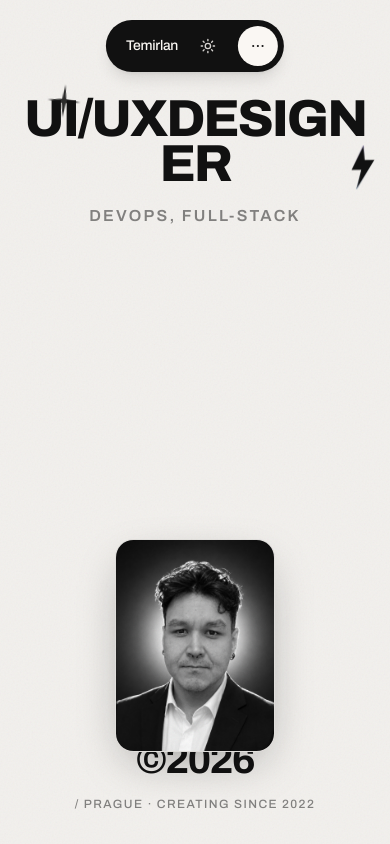
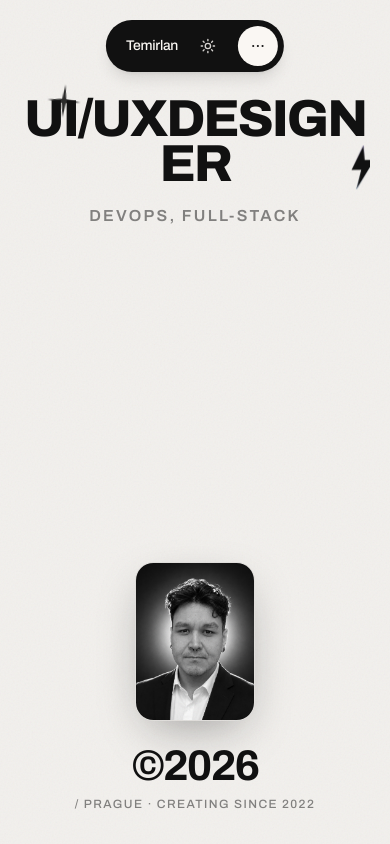
Before and after one commit to Zirvey/Zirvey, a website built with Vite: page index.html in a window 390 px wide. Shown: the top 844 px of the page. Built offline with nearby package versions, Linux system fonts and the light colour scheme; some packages are replaced by stand-ins of ours.

Commit message:
Fix mobile hero portrait overlap and flip animation.
Keep the photo in normal flow on small screens so it no longer covers ©2026, and make the scroll morph more reliable on touch.

```diff
--- a/src/animations.js
+++ b/src/animations.js
@@ -5,6 +5,8 @@ const prefersReducedMotion = window.matchMedia("(prefers-reduced-motion: reduce)
 /** Lenis smooth scroll — Majd Smooth Scroll component */
 export function initSmoothScroll() {
   if (prefersReducedMotion.matches) return null;
+  /* Native touch scroll is more reliable for the portrait morph on phones */
+  if (window.matchMedia("(hover: none) and (pointer: coarse)").matches) return null;
 
   const lenis = new Lenis({
     duration: 1.2,
@@ -64,7 +66,15 @@ export function initHeroScrollCard(lenis) {
     return;
   }
 
+  const isCoarse =
+    window.matchMedia("(hover: none) and (pointer: coarse)").matches ||
+    window.matchMedia("(max-width: 639px)").matches;
+
   let metrics = null;
+  let ticking = false;
+
+  const viewportHeight = () =>
+    window.visualViewport?.height || window.innerHeight;
 
   const measure = () => {
     const wasFloating = card.classList.contains("is-floating");
@@ -107,6 +117,7 @@ export function initHeroScrollCard(lenis) {
     card.style.filter = "";
     card.style.backfaceVisibility = "";
     card.style.transformOrigin = "";
+    card.style.webkitTransform = "";
     const img = card.querySelector("img");
     if (img) {
       img.style.removeProperty("filter");
@@ -132,14 +143,19 @@ export function initHeroScrollCard(lenis) {
     if (!metrics) measure();
 
     const scroll = lenis?.scroll ?? window.scrollY;
-    const vh = window.innerHeight;
-    const raw = Math.min(1, Math.max(0, scroll / vh));
+    const vh = viewportHeight();
+    const travel = isCoarse ? vh * 1.15 : vh;
+    const raw = Math.min(1, Math.max(0, scroll / travel));
     const progress = easeInOutCubic(raw);
     const colorMix = smoothstep(0.55, 1, progress);
-    const rotateY = Math.sin(progress * Math.PI) * 88;
+    const flipMax = isCoarse ? 36 : 88;
+    const rotateY = Math.sin(progress * Math.PI) * flipMax;
 
     hero.style.setProperty("--hero-progress", raw.toFixed(4));
-    hero.style.setProperty("--hero-title-y", `${-raw * vh * 0.26}px`);
+    hero.style.setProperty(
+      "--hero-title-y",
+      `${-raw * vh * (isCoarse ? 0.12 : 0.26)}px`,
+    );
 
     if (raw >= 0.998) {
       if (!card.classList.contains("is-settled")) settle();
@@ -159,6 +175,17 @@ export function initHeroScrollCard(lenis) {
       clearFloatingStyles();
       bioSlot.classList.remove("is-landed");
       return;
+    }
+
+    if (isCoarse && raw > 0.05 && raw < 0.95) {
+      const bioRect = bioSlot.getBoundingClientRect();
+      metrics.endDoc = {
+        left: bioRect.left + window.scrollX,
+        top: bioRect.top + window.scrollY,
+        width: bioRect.width,
+        height: bioRect.height,
+        radius: parseFloat(getComputedStyle(bioSlot).borderRadius) || 28,
+      };
     }
 
     bioSlot.classList.remove("is-landed");
@@ -181,7 +208,6 @@ export function initHeroScrollCard(lenis) {
     card.style.width = `${width}px`;
     card.style.height = `${height}px`;
     card.style.borderRadius = `${radius}px`;
-    /* Match page background so the edge-on flip never flashes a colored slab */
     const bgHex =
       getComputedStyle(document.documentElement).getPropertyValue("--color-bg").trim() ||
       "#f2f0ed";
@@ -198,9 +224,20 @@ export function initHeroScrollCard(lenis) {
       img.style.backfaceVisibility = "visible";
     }
 
-    card.style.transform = `perspective(1200px) rotateY(${rotateY}deg)`;
+    const transform = `perspective(900px) rotateY(${rotateY}deg)`;
+    card.style.transform = transform;
+    card.style.webkitTransform = transform;
     card.style.transformOrigin = "center center";
     card.style.backfaceVisibility = "visible";
+  };
+
+  const requestUpdate = () => {
+    if (ticking) return;
+    ticking = true;
+    requestAnimationFrame(() => {
+      update();
+      ticking = false;
+    });
   };
 
   measure();
@@ -213,12 +250,12 @@ export function initHeroScrollCard(lenis) {
   };
 
   window.addEventListener("resize", onResize, { passive: true });
+  window.visualViewport?.addEventListener("resize", onResize, { passive: true });
 
   if (lenis) {
-    lenis.on("scroll", update);
-  } else {
-    window.addEventListener("scroll", update, { passive: true });
+    lenis.on("scroll", requestUpdate);
   }
+  window.addEventListener("scroll", requestUpdate, { passive: true });
 }
 
 /** @deprecated alias */
--- a/src/style.css
+++ b/src/style.css
@@ -191,13 +191,13 @@ html[data-theme="dark"] body::before {
 
   /* ── Hero ── */
   .hero-section {
-    @apply relative flex min-h-[100svh] flex-col overflow-hidden px-5 pt-20 pb-6 sm:px-8 lg:px-12;
+    @apply relative flex min-h-[100svh] flex-col overflow-x-clip px-5 pt-20 pb-6 sm:px-8 lg:px-12;
     --hero-progress: 0;
     --hero-title-y: 0px;
   }
 
   .hero-stage {
-    @apply relative z-10 flex flex-1 flex-col items-center justify-start pt-[2vh];
+    @apply relative z-10 flex flex-1 flex-col items-center justify-start overflow-hidden pt-[2vh];
   }
 
   .hero-title-wrap {
@@ -251,7 +251,7 @@ html[data-theme="dark"] body::before {
   }
 
   .hero-thumb {
-    @apply pointer-events-none absolute bottom-[5.75rem] left-1/2 z-[25] m-0 w-[160px] -translate-x-1/2 overflow-hidden rounded-[1.15rem] border border-border/60 bg-bg shadow-[0_16px_48px_-14px_rgba(17,17,17,0.4)] sm:bottom-[5.5rem] sm:w-[184px] md:w-[200px];
+    @apply pointer-events-none relative z-[25] mx-auto mt-2 mb-5 w-[120px] overflow-hidden rounded-[1.15rem] border border-border/60 bg-bg shadow-[0_16px_48px_-14px_rgba(17,17,17,0.4)] sm:absolute sm:bottom-[5.5rem] sm:left-1/2 sm:mt-0 sm:mb-0 sm:w-[184px] sm:-translate-x-1/2 md:w-[200px];
     transform-style: preserve-3d;
   }
 
@@ -289,13 +289,21 @@ html[data-theme="dark"] body::before {
   }
 
   @media (max-width: 639px) {
-    .hero-year,
-    .hero-since {
-      @apply text-center;
+    .hero-bottom {
+      @apply gap-2;
+    }
+
+    .hero-year {
+      @apply text-center text-[clamp(2rem,11vw,2.75rem)];
     }
 
     .hero-since {
-      @apply mx-auto max-w-none;
+      @apply mx-auto max-w-none text-center;
+    }
+
+    /* Keep room so the in-flow portrait never sits on ©2026 */
+    .hero-thumb:not(.is-floating):not(.is-settled) {
+      @apply mb-6;
     }
   }
 
```
